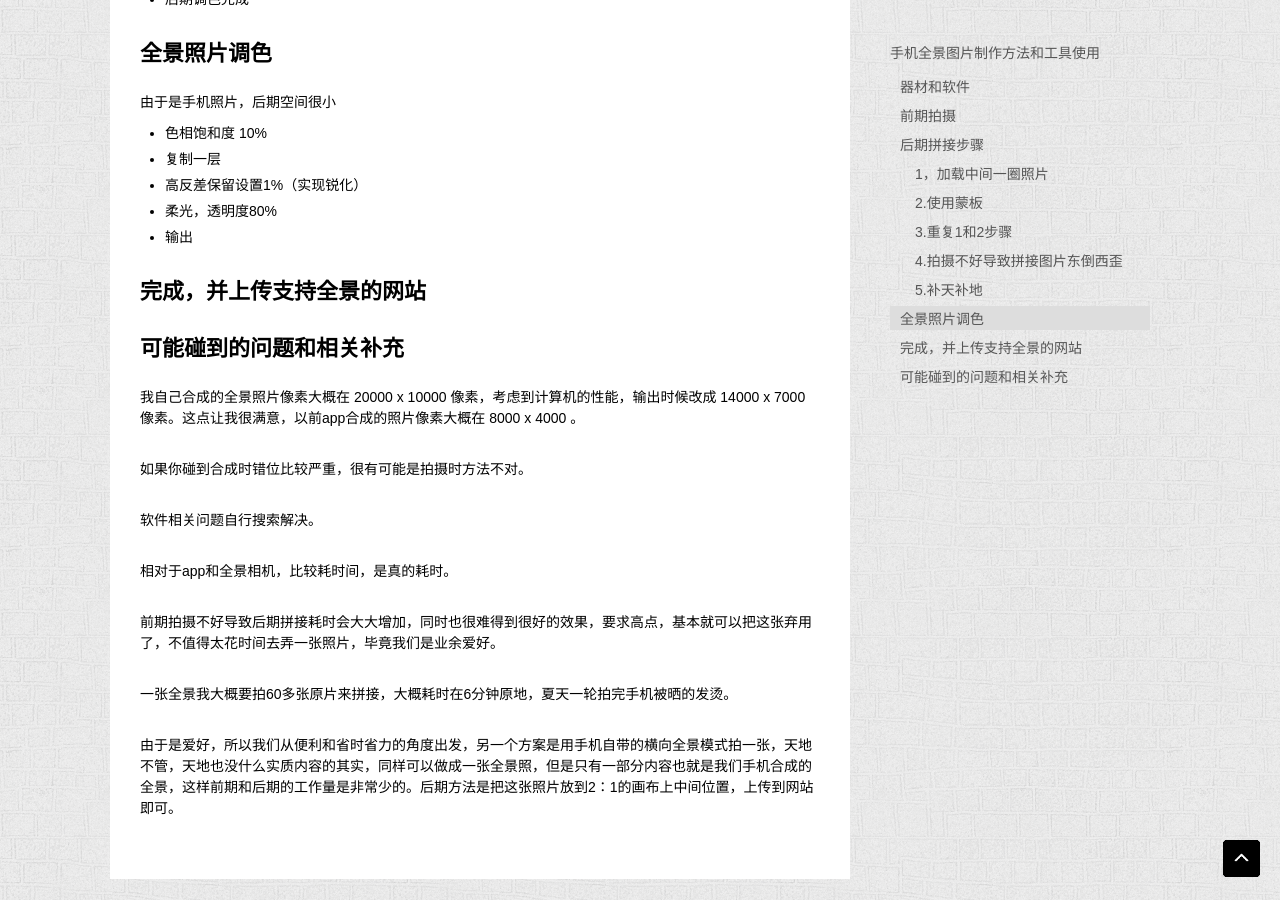
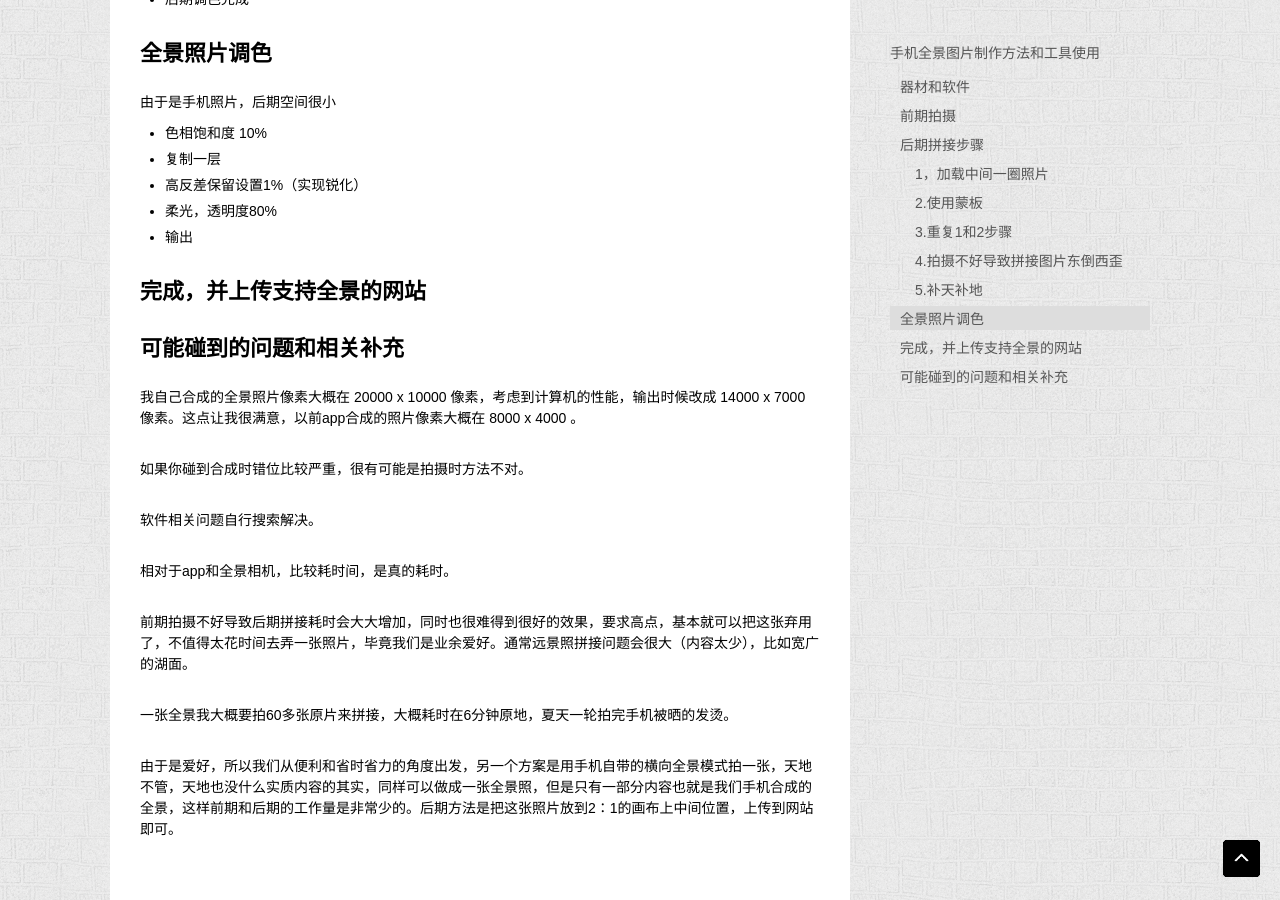
Before and after one commit to Fuqike/fuqike.github.io, a Jekyll site: the page built from _posts/blog/2019-06-01-panorama.md, in a window 1280 px wide and 900 px high, scrolled down 1458 px. Built offline with Jekyll 4.4.1, drawn with Linux system fonts in a browser that asks for light colours; comment, search, counter and statistics services are not loaded.

Commit message:
update panorama

```diff
--- a/_posts/blog/2019-06-01-panorama.md
+++ b/_posts/blog/2019-06-01-panorama.md
@@ -75,7 +75,7 @@ ps 补天补地，一个方法是找两张差不多样子的全景天空照和
 
 相对于app和全景相机，比较耗时间，是真的耗时。
 
-前期拍摄不好导致后期拼接耗时会大大增加，同时也很难得到很好的效果，要求高点，基本就可以把这张弃用了，不值得太花时间去弄一张照片，毕竟我们是业余爱好。
+前期拍摄不好导致后期拼接耗时会大大增加，同时也很难得到很好的效果，要求高点，基本就可以把这张弃用了，不值得太花时间去弄一张照片，毕竟我们是业余爱好。通常远景照拼接问题会很大（内容太少），比如宽广的湖面。
 
 一张全景我大概要拍60多张原片来拼接，大概耗时在6分钟原地，夏天一轮拍完手机被晒的发烫。
 
```
Also changed, not shown: 1 other file.
